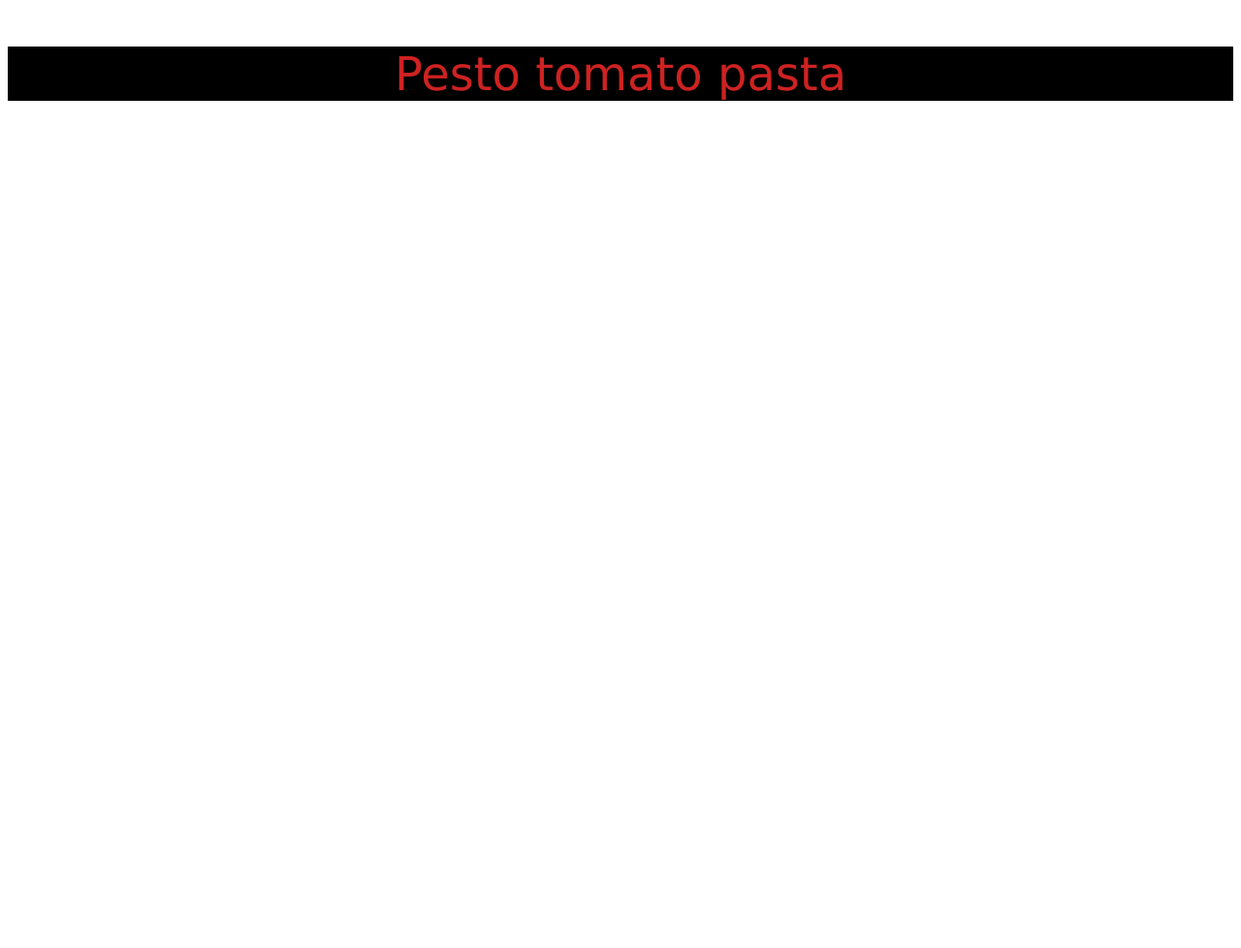
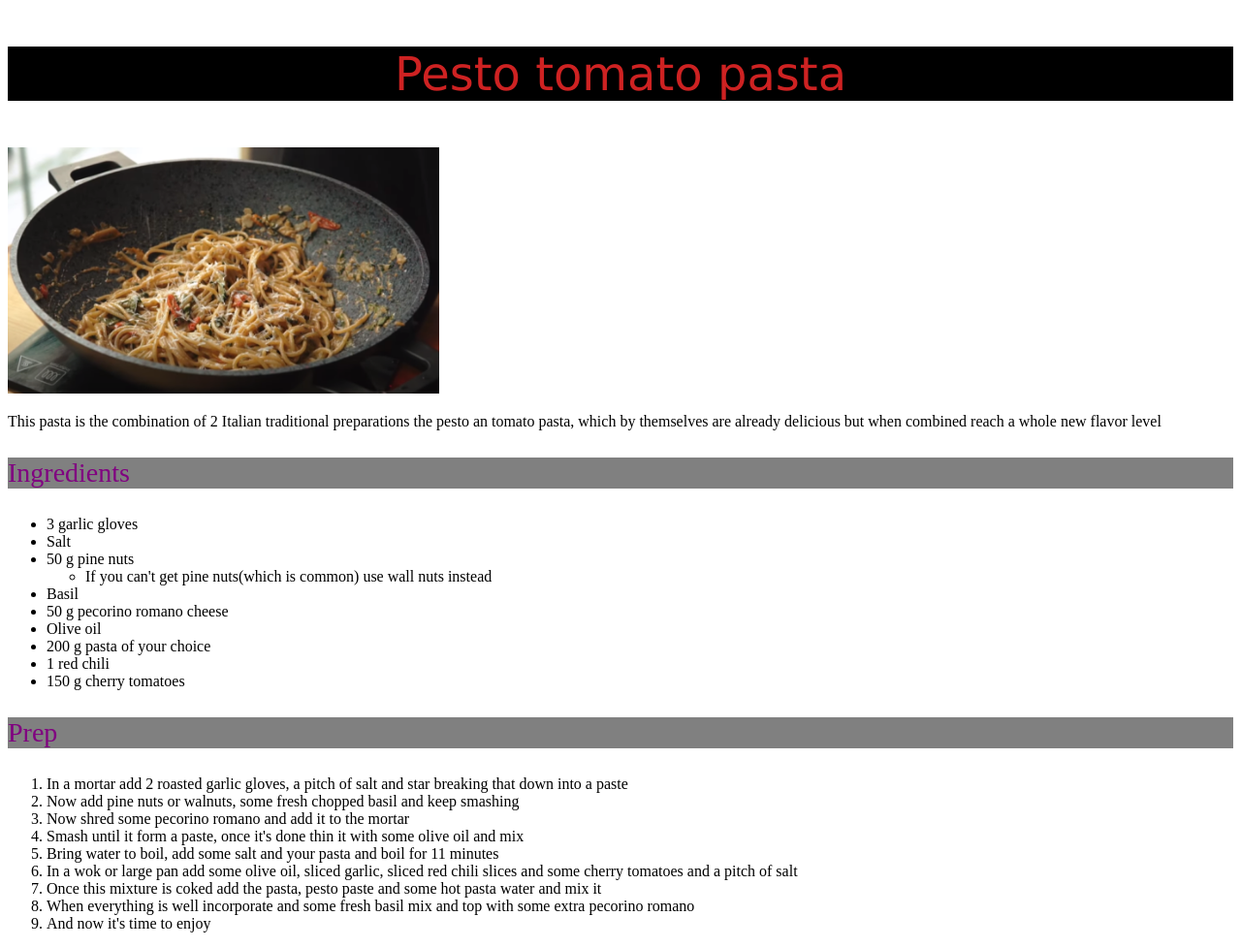
Before and after one commit to JesseArgo/odin-recipes, a plain HTML site: page pesto_tomato_pasta.html in a window 1280 px wide. Shown: the whole page at 97% size. Before the commit the page ends 800 px from the top, so only its background shows below. Drawn offline with Linux system fonts and the light colour scheme.

Commit message:
Fill pesto_tomato_pasta page

```diff
--- a/pesto_tomato_pasta.html
+++ b/pesto_tomato_pasta.html
@@ -8,5 +8,34 @@
 
 <body>
     <p class="header1">Pesto tomato pasta</p>
+    <img style="height:254px; width:auto;" src="./Images/Pesto_tomato_spaghetti.png" alt="Pesto tomato pasta">
+    <p>This pasta is the combination of 2 Italian traditional preparations the pesto an tomato pasta, which by themselves are already delicious but when combined reach a whole new flavor level</p>
+    <p class="header3">Ingredients</p>
+    <ul>
+        <li>3 garlic gloves</li>
+        <li>Salt</li>
+        <li>50 g pine nuts</li>
+        <ul>
+            <li>If you can't get pine nuts(which is common) use wall nuts instead</li>
+        </ul>
+        <li>Basil</li>
+        <li>50 g pecorino romano cheese</li>
+        <li>Olive oil</li>
+        <li>200 g pasta of your choice</li>
+        <li>1 red chili</li>
+        <li>150 g cherry tomatoes </li>
+       </ul>
+       <p class="header3">Prep</p>
+    <ol>
+        <li>In a mortar add 2 roasted garlic gloves, a pitch of salt and star breaking that down into a paste</li>
+        <li>Now add pine nuts or walnuts, some fresh chopped basil and keep smashing</li>
+        <li>Now shred some pecorino romano and add it to the mortar</li>
+        <li>Smash until it form a paste, once it's done thin it with some olive oil and mix</li>
+        <li>Bring water to boil, add some salt and your pasta and boil for 11 minutes</li>
+        <li>In a wok or large pan add some olive oil, sliced garlic, sliced red chili slices and some cherry tomatoes and a pitch of salt</li>
+        <li>Once this mixture is coked add the pasta, pesto paste and some hot pasta water and mix it</li>
+        <li>When everything is well incorporate and some fresh basil mix and top with some extra pecorino romano</li>
+        <li>And now it's time to enjoy</li>
+    </ol>
 </body>
 </html>
```
